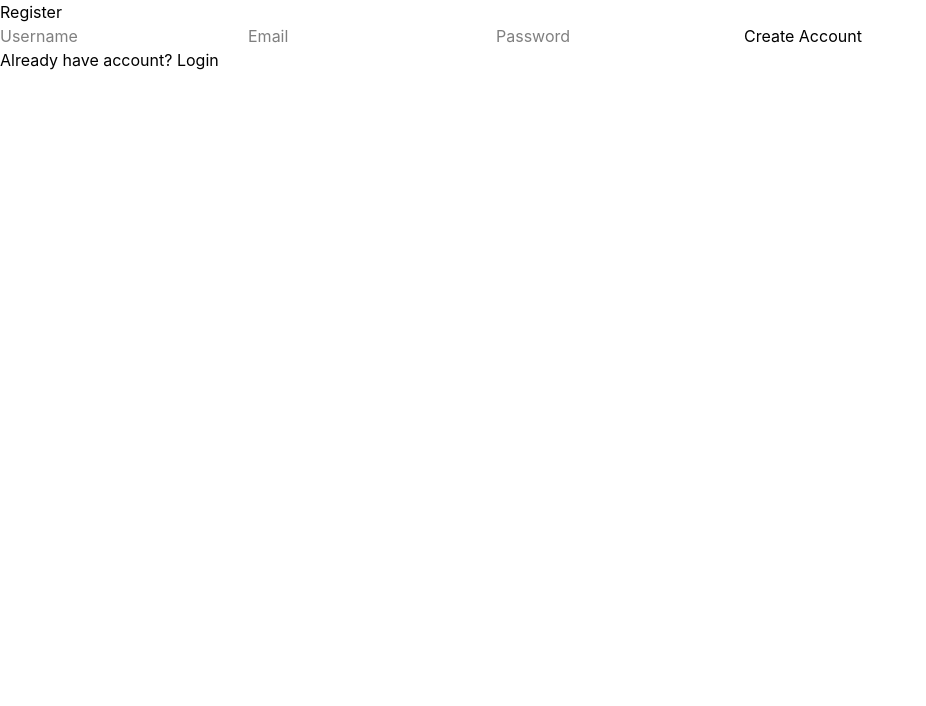
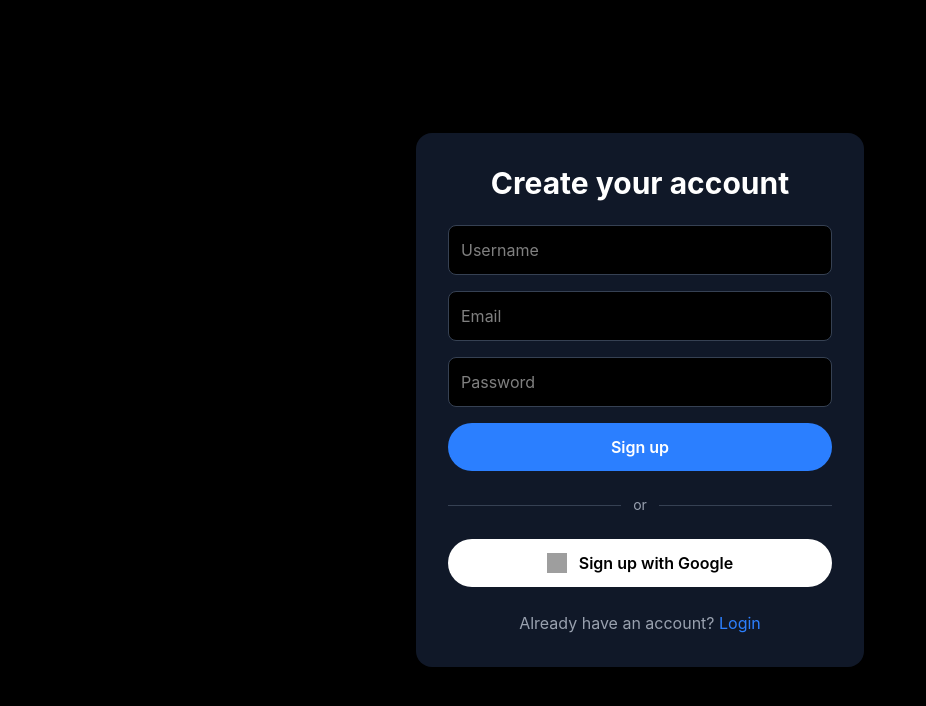
Before and after one commit to shubham-pawar17/X, a React (Vite) app: page /register in a window 1280 px wide. Shown: the top 706 px of the page, without its empty margins (0-926 px from the left). Built offline with nearby package versions, Linux system fonts and the light colour scheme; grey boxes are pictures that could not be loaded.

Commit message:
add on add post functionality in main layout

```diff
--- a/src/layout/MainLayout.tsx
+++ b/src/layout/MainLayout.tsx
@@ -1,39 +1,60 @@
-import CreatePost from "../components/CreatePost"
-import Sidebar from "../components/Sidebar"
-import TrendingCard from "../components/TrendingCard"
+import { useState } from "react";
+import CreatePost from "../components/CreatePost";
+import Sidebar from "../components/Sidebar";
+import TrendingCard from "../components/TrendingCard";
 
-interface Props {
-  children: React.ReactNode
-}
 
-function MainLayout({ children }: Props) {
+
+function MainLayout() {
+  const [posts, setPosts] = useState<string[]>([]);
+
+  const addPost = (content: string) => {
+    setPosts((prev) => [content, ...prev]);
+  };
+
   return (
     <div className="bg-black text-white min-h-screen">
-      <div className="max-w-full px-32 min-h-screen mx-auto flex  border-gray-800">
+      <div className="max-w-full px-32 min-h-screen mx-auto flex border-gray-800">
 
-        {/* Left Sidebar */}
+        {/* Left */}
         <div className="w-1/5 border-r border-gray-800">
           <Sidebar />
         </div>
 
-        {/* Middle Feed */}
+        {/* Middle */}
         <div className="w-2/4 border-r border-gray-800">
-        <div className="sticky top-0 bg-black/60 backdrop-blur-md flex justify-evenly text-center border border-gray-800">
-          <div className="flex-1 hover:bg-gray-900 "><div className="p-4 ">For you</div></div>
-          <div className="flex-1 hover:bg-gray-900 "><div className="p-4 text-gray-500">Following</div></div>
-        </div>
-        <div><CreatePost/></div>
-        <div>{children}</div>
+          <div className="sticky top-0 bg-black/60 backdrop-blur-md flex text-center border border-gray-800">
+            <div className="flex-1 hover:bg-gray-900">
+              <div className="p-4">For you</div>
+            </div>
+            <div className="flex-1 hover:bg-gray-900">
+              <div className="p-4 text-gray-500">Following</div>
+            </div>
+          </div>
+
+          <CreatePost onAddPost={addPost} />
+
+          {/* ✅ Posts visible here */}
+          <div>
+            {posts.map((post, index) => (
+              <div
+                key={index}
+                className="border-b border-gray-800 p-4 hover:bg-gray-900"
+              >
+                {post}
+              </div>
+            ))}
+          </div>
         </div>
 
-        {/* Right Trending */}
+        {/* Right */}
         <div className="w-1/4 p-4">
           <TrendingCard />
         </div>
 
       </div>
     </div>
-  )
+  );
 }
 
-export default MainLayout
+export default MainLayout;
--- a/src/pages/Register.tsx
+++ b/src/pages/Register.tsx
@@ -4,27 +4,33 @@ import { Link, useNavigate } from "react-router-dom"
 function Register() {
   const navigate = useNavigate()
 
-  const [username, setUsername] = useState<string>("")
-  const [email, setEmail] = useState<string>("")
-  const [password, setPassword] = useState<string>("")
+  const [username, setUsername] = useState("")
+  const [email, setEmail] = useState("")
+  const [password, setPassword] = useState("")
 
   const handleRegister = (e: React.FormEvent<HTMLFormElement>) => {
     e.preventDefault()
 
     console.log({ username, email, password })
 
-    // Temporary redirect
     navigate("/")
   }
 
   return (
-    <div>
-      <h1>Register</h1>
+    <div className="min-h-screen flex items-center justify-center bg-black text-white">
 
-      <form onSubmit={handleRegister}>
+      <div className="w-full max-w-md bg-gray-900 p-8 rounded-2xl shadow-lg">
+
+        <h1 className="text-3xl font-bold mb-6 text-center">
+          Create your account
+        </h1>
+
+        <form onSubmit={handleRegister} className="space-y-4">
+
           <input
             type="text"
             placeholder="Username"
+            className="w-full p-3 rounded-lg bg-black border border-gray-700 focus:outline-none focus:border-blue-500"
             value={username}
             onChange={(e) => setUsername(e.target.value)}
           />
@@ -32,6 +38,7 @@ function Register() {
           <input
             type="email"
             placeholder="Email"
+            className="w-full p-3 rounded-lg bg-black border border-gray-700 focus:outline-none focus:border-blue-500"
             value={email}
             onChange={(e) => setEmail(e.target.value)}
           />
@@ -39,16 +46,45 @@ function Register() {
           <input
             type="password"
             placeholder="Password"
+            className="w-full p-3 rounded-lg bg-black border border-gray-700 focus:outline-none focus:border-blue-500"
             value={password}
             onChange={(e) => setPassword(e.target.value)}
           />
 
-        <button type="submit">Create Account</button>
+          <button
+            type="submit"
+            className="w-full bg-blue-500 py-3 rounded-full font-semibold hover:bg-blue-600 transition"
+          >
+            Sign up
+          </button>
         </form>
 
-      <p>
-        Already have account? <Link to="/">Login</Link>
+        {/* Divider */}
+        <div className="flex items-center my-6">
+          <div className="flex-1 h-px bg-gray-700"></div>
+          <span className="px-3 text-gray-400 text-sm">or</span>
+          <div className="flex-1 h-px bg-gray-700"></div>
+        </div>
+
+        {/* Google Register */}
+        <button
+          className="w-full flex items-center justify-center gap-3 bg-white text-black py-3 rounded-full font-semibold hover:bg-gray-200 transition"
+        >
+          <img
+            src="https://www.svgrepo.com/show/475656/google-color.svg"
+            alt="google"
+            className="w-5 h-5"
+          />
+          Sign up with Google
+        </button>
+
+        <p className="text-gray-400 mt-6 text-center">
+          Already have an account?{" "}
+          <Link to="/" className="text-blue-500 hover:underline">
+            Login
+          </Link>
         </p>
+      </div>
     </div>
   )
 }
```
Lines whose indentation alone changed are shown as unchanged.
